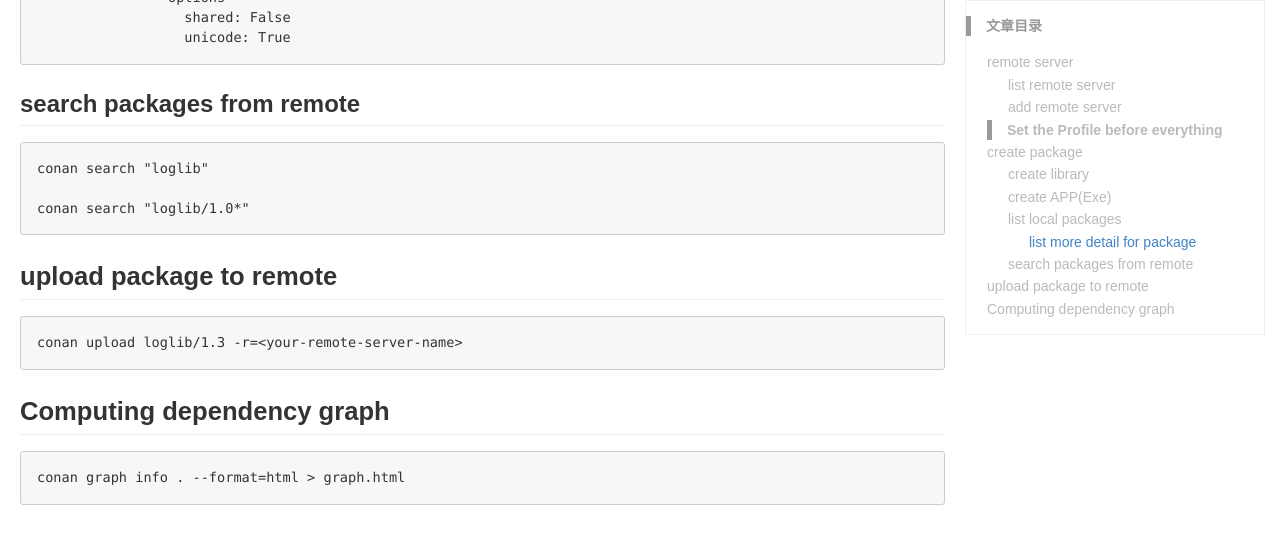
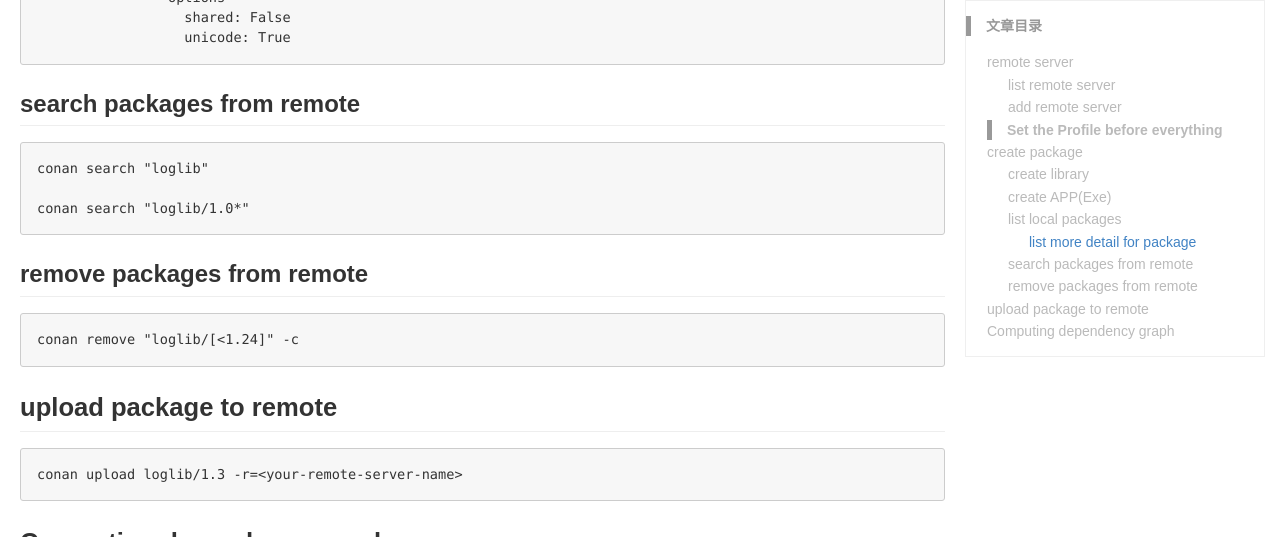
Before and after one commit to daiybh/daiybh.github.io, a Jekyll site: the page built from _posts/conan/2024-05-06-conan-useful-command.md, in a window 1280 px wide and 900 px high, scrolled down 2087 px, cut to the strip 0-537 px from the top of the window. Built offline with Jekyll 4.4.1, drawn with Linux system fonts in a browser that asks for light colours.

Commit message:
remove command

```diff
--- a/_posts/conan/2024-05-06-conan-useful-command.md
+++ b/_posts/conan/2024-05-06-conan-useful-command.md
@@ -100,6 +100,9 @@ nas
 
     conan search "loglib/1.0*"
 
+## remove packages from remote
+
+    conan remove "loglib/[<1.24]" -c
 
 # upload package to remote
 
```
